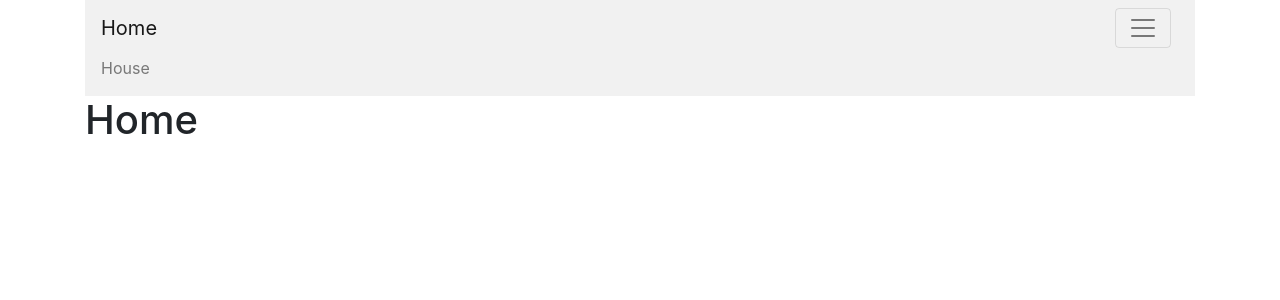
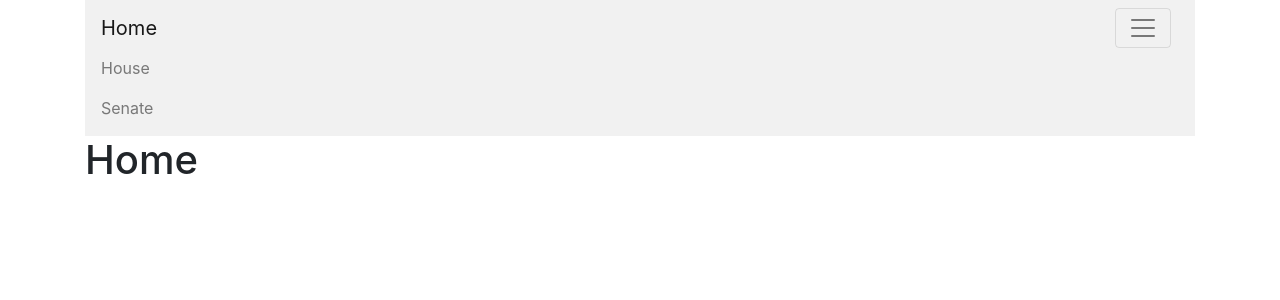
Before and after one commit to thannedel/react-typescript-training, a React (Create React App) app: page / in a window 1280 px wide. Both pictures are taken after a click on the button 1143 px from the left and 28 px from the top of the page. Shown: the top 300 px of the page. Built offline with nearby package versions, Linux system fonts and the light colour scheme.

Commit message:
add link to senate

```diff
--- a/src/components/common/Navigation.tsx
+++ b/src/components/common/Navigation.tsx
@@ -16,6 +16,9 @@ const Navigation = () => {
             <NavItem>
               <NavLink tag={Link} to="/house">House</NavLink>
             </NavItem>
+            <NavItem>
+              <NavLink tag={Link} to="/senate">Senate</NavLink>
+            </NavItem>
             </Nav>
         </Collapse>
       </Navbar>
```
